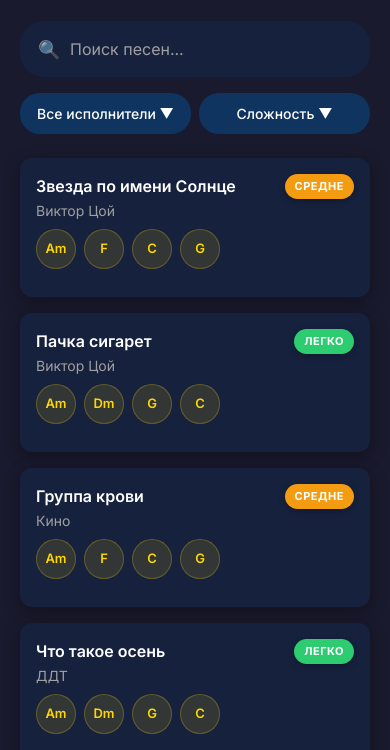
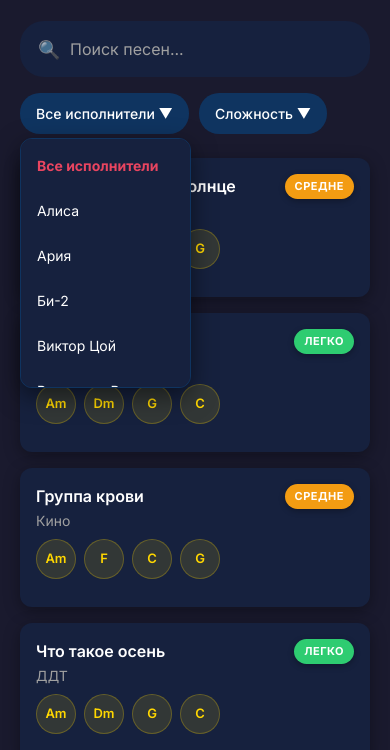
Before and after one commit to BlackVlex/guitarapp, a website built with Vite: page index.html in a window 390 px wide. Both pictures are taken after a click on the button "Все исполнители ▼". Shown: the part 94-844 px from the top of the page. Built offline with nearby package versions, Linux system fonts and the light colour scheme.

Commit message:
Фильтры добавили

```diff
--- a/index.html
+++ b/index.html
@@ -21,9 +21,15 @@
       <input type="text" class="search-input" placeholder="Поиск песен..." />
       <span class="search-icon">🔍</span>
     </div>
-    <div class="filters">
-      <button class="filter-btn">Все исполнители ▼</button>
-      <button class="filter-btn">Сложность ▼</button>
+        <div class="filters">
+      <div class="filter-wrapper">
+        <button class="filter-btn" id="btn-artist">Все исполнители ▼</button>
+        <div id="list-artist" class="filter-list hidden"></div>
+      </div>
+      <div class="filter-wrapper">
+        <button class="filter-btn" id="btn-diff">Сложность ▼</button>
+        <div id="list-diff" class="filter-list hidden"></div>
+      </div>
     </div>
     <main class="song-list">
   <article class="song-card" data-id="tsoy_sun"><div class="song-header"><h2 class="song-title">Звезда по имени Солнце</h2><p class="song-artist">Виктор Цой</p></div><div class="chord-tags"><span class="tag chord">Am</span><span class="tag chord">F</span><span class="tag chord">C</span><span class="tag chord">G</span></div><span class="badge badge-medium">Средне</span></article>
--- a/main.js
+++ b/main.js
@@ -1,22 +1,22 @@
-// 🎸 RusChords — FULL: Catalog + Chords + Metronome + Tuner + Expanded DB
+// 🎸 RusChords — FULL: Filters + Search + DB Expanded
 
-// ================= БАЗА ДАННЫХ (15 ПЕСЕН) =================
+// ================= БАЗА ДАННЫХ (С ПОЛЕМ DIFFICULTY) =================
 const songsDB = {
-  tsoy_sun: { title: "Звезда по имени Солнце", artist: "Виктор Цой", baseKey: "Am", chords: `Am              F\nВ нашем городе дожди...\n\nC               G\nИ не нужны нам небеса...`, hasBarre: true },
-  tsoy_pack: { title: "Пачка сигарет", artist: "Виктор Цой", baseKey: "Am", chords: `Am              Dm\nЯ сижу и смотрю в чужое небо...\n\nG               C\nИ мне нравится, когда кто-то рядом...`, hasBarre: false },
-  kino: { title: "Группа крови", artist: "Кино", baseKey: "Am", chords: `Am              F\nГруппа крови — на рукаве...\n\nC               G\nМой порядковый номер — на рукаве...`, hasBarre: true },
-  ddt: { title: "Что такое осень", artist: "ДДТ", baseKey: "Am", chords: `Am              Dm\nЧто такое осень — это небо...\n\nG               C\nПлачущее небо под ногами...`, hasBarre: false },
-  nautilus: { title: "Я хочу быть с тобой", artist: "Наутилус Помпилиус", baseKey: "Am", chords: `Am              G\nЯ хочу быть с тобой...\n\nC               F\nЯ хочу быть с тобой...`, hasBarre: true },
-  alisa: { title: "Последний герой", artist: "Алиса", baseKey: "Em", chords: `Em              Am\nКто не спрятался, я не виноват...\n\nD               G\nПоследний герой уходит в закат...`, hasBarre: false },
-  splin: { title: "Выхода нет", artist: "Сплин", baseKey: "Am", chords: `Am              F\nВыхода нет, выхода нет...\n\nC               G\nВыхода нет, выхода нет...`, hasBarre: true },
-  zemfira: { title: "Искала", artist: "Земфира", baseKey: "Am", chords: `Am              F\nИскала тебя, как потерянную вещь...\n\nC               G\nИскала тебя, как потерянную вещь...`, hasBarre: false },
-  bi2: { title: "Полковнику никто не пишет", artist: "Би-2", baseKey: "Am", chords: `Am              F\nМой полковник, никто не пишет...\n\nC               G\nМой полковник, никто не ждёт...`, hasBarre: true },
-  kis: { title: "Кукла колдуна", artist: "Король и Шут", baseKey: "Am", chords: `Am              G\nВ доме с привидениями я живу...\n\nC               F\nВ доме с привидениями я живу...`, hasBarre: true },
-  mumiy: { title: "Утекай", artist: "Мумий Тролль", baseKey: "Am", chords: `Am              F\nУтекай, утекай, утекай...\n\nC               G\nУтекай, утекай, утекай...`, hasBarre: false },
-  aria: { title: "Штиль", artist: "Ария", baseKey: "Em", chords: `Em              Am\nЯ знаю, ты ждёшь...\n\nD               G\nЯ знаю, ты веришь...`, hasBarre: false },
-  vysotsky: { title: "Конь", artist: "Владимир Высоцкий", baseKey: "Am", chords: `Am              Dm\nУводил меня отец в далёкий край...\n\nE               Am\nГде рождались кони и горел костёр...`, hasBarre: false },
-  lube: { title: "Комбат", artist: "Любэ", baseKey: "Dm", chords: `Dm              Bb\nКомбат, батя, батяня, батя...\n\nC               Dm\nЗемлянка, огонь и гармонь...`, hasBarre: false },
-  narodnaya: { title: "В лесу родилась ёлочка", artist: "Народная", baseKey: "C", chords: `C               G7\nВ лесу родилась ёлочка,\nВ лесу она росла...\n\nF               C\nЗимой и летом стройная, зелёная была.`, hasBarre: false }
+  tsoy_sun: { title: "Звезда по имени Солнце", artist: "Виктор Цой", baseKey: "Am", difficulty: "medium", chords: `Am              F\nВ нашем городе дожди...\n\nC               G\nИ не нужны нам небеса...`, hasBarre: true },
+  tsoy_pack: { title: "Пачка сигарет", artist: "Виктор Цой", baseKey: "Am", difficulty: "easy", chords: `Am              Dm\nЯ сижу и смотрю в чужое небо...\n\nG               C\nИ мне нравится, когда кто-то рядом...`, hasBarre: false },
+  kino: { title: "Группа крови", artist: "Кино", baseKey: "Am", difficulty: "medium", chords: `Am              F\nГруппа крови — на рукаве...\n\nC               G\nМой порядковый номер — на рукаве...`, hasBarre: true },
+  ddt: { title: "Что такое осень", artist: "ДДТ", baseKey: "Am", difficulty: "easy", chords: `Am              Dm\nЧто такое осень — это небо...\n\nG               C\nПлачущее небо под ногами...`, hasBarre: false },
+  nautilus: { title: "Я хочу быть с тобой", artist: "Наутилус Помпилиус", baseKey: "Am", difficulty: "medium", chords: `Am              G\nЯ хочу быть с тобой...\n\nC               F\nЯ хочу быть с тобой...`, hasBarre: true },
+  alisa: { title: "Последний герой", artist: "Алиса", baseKey: "Em", difficulty: "easy", chords: `Em              Am\nКто не спрятался, я не виноват...\n\nD               G\nПоследний герой уходит в закат...`, hasBarre: false },
+  splin: { title: "Выхода нет", artist: "Сплин", baseKey: "Am", difficulty: "medium", chords: `Am              F\nВыхода нет, выхода нет...\n\nC               G\nВыхода нет, выхода нет...`, hasBarre: true },
+  zemfira: { title: "Искала", artist: "Земфира", baseKey: "Am", difficulty: "easy", chords: `Am              F\nИскала тебя, как потерянную вещь...\n\nC               G\nИскала тебя, как потерянную вещь...`, hasBarre: false },
+  bi2: { title: "Полковнику никто не пишет", artist: "Би-2", baseKey: "Am", difficulty: "medium", chords: `Am              F\nМой полковник, никто не пишет...\n\nC               G\nМой полковник, никто не ждёт...`, hasBarre: true },
+  kis: { title: "Кукла колдуна", artist: "Король и Шут", baseKey: "Am", difficulty: "hard", chords: `Am              G\nВ доме с привидениями я живу...\n\nC               F\nВ доме с привидениями я живу...`, hasBarre: true },
+  mumiy: { title: "Утекай", artist: "Мумий Тролль", baseKey: "Am", difficulty: "easy", chords: `Am              F\nУтекай, утекай, утекай...\n\nC               G\nУтекай, утекай, утекай...`, hasBarre: false },
+  aria: { title: "Штиль", artist: "Ария", baseKey: "Em", difficulty: "medium", chords: `Em              Am\nЯ знаю, ты ждёшь...\n\nD               G\nЯ знаю, ты веришь...`, hasBarre: false },
+  vysotsky: { title: "Конь", artist: "Владимир Высоцкий", baseKey: "Am", difficulty: "hard", chords: `Am              Dm\nУводил меня отец в далёкий край...\n\nE               Am\nГде рождались кони и горел костёр...`, hasBarre: false },
+  lube: { title: "Комбат", artist: "Любэ", baseKey: "Dm", difficulty: "easy", chords: `Dm              Bb\nКомбат, батя, батяня, батя...\n\nC               Dm\nЗемлянка, огонь и гармонь...`, hasBarre: false },
+  narodnaya: { title: "В лесу родилась ёлочка", artist: "Народная", baseKey: "C", difficulty: "easy", chords: `C               G7\nВ лесу родилась ёлочка,\nВ лесу она росла...\n\nF               C\nЗимой и летом стройная, зелёная была.`, hasBarre: false }
 };
 
 const NOTES = ["C", "C#", "D", "D#", "E", "F", "F#", "G", "G#", "A", "A#", "B"];
@@ -29,7 +29,102 @@
 const searchInput = document.querySelector('.search-input');
 const songCards = document.querySelectorAll('.song-card');
 
-// ================= МЕТРОНОМ =================
+// Элементы фильтров
+const btnArtist = document.getElementById('btn-artist');
+const btnDiff = document.getElementById('btn-diff');
+const listArtist = document.getElementById('list-artist');
+const listDiff = document.getElementById('list-diff');
+
+let activeFilters = { artist: 'all', difficulty: 'all' };
+
+// ================= ИНИЦИАЛИЗАЦИЯ ФИЛЬТРОВ =================
+function initFilters() {
+  // 1. Сбор уникальных артистов
+  const artists = [...new Set(Object.values(songsDB).map(s => s.artist))].sort();
+
+  // Заполняем список артистов
+  listArtist.innerHTML = `<div class="filter-option active" data-val="all">Все исполнители</div>`;
+  artists.forEach(art => {
+    listArtist.innerHTML += `<div class="filter-option" data-val="${art}">${art}</div>`;
+  });
+
+  // Заполняем список сложности
+  listDiff.innerHTML = `
+    <div class="filter-option active" data-val="all">Любая сложность</div>
+    <div class="filter-option" data-val="easy">🟢 Легко</div>
+    <div class="filter-option" data-val="medium">🟡 Средне</div>
+    <div class="filter-option" data-val="hard">🔴 Сложно</div>
+  `;
+
+  // Обработчики кликов по опциям
+  listArtist.querySelectorAll('.filter-option').forEach(opt => {
+    opt.addEventListener('click', () => {
+      activeFilters.artist = opt.dataset.val;
+      btnArtist.textContent = opt.dataset.val === 'all' ? 'Все исполнители ▼' : opt.dataset.val + ' ▼';
+      listArtist.classList.add('hidden');
+      updateFilterStyles(listArtist, opt);
+      applyAllFilters();
+    });
+  });
+
+  listDiff.querySelectorAll('.filter-option').forEach(opt => {
+    opt.addEventListener('click', () => {
+      activeFilters.difficulty = opt.dataset.val;
+      const labels = { all: 'Сложность', easy: '🟢 Легко', medium: '🟡 Средне', hard: '🔴 Сложно' };
+      btnDiff.textContent = labels[opt.dataset.val] + ' ▼';
+      listDiff.classList.add('hidden');
+      updateFilterStyles(listDiff, opt);
+      applyAllFilters();
+    });
+  });
+
+  // Открытие/закрытие списков
+  btnArtist.addEventListener('click', (e) => { e.stopPropagation(); toggleList(listArtist, listDiff); });
+  btnDiff.addEventListener('click', (e) => { e.stopPropagation(); toggleList(listDiff, listArtist); });
+
+  // Закрытие при клике вне
+  document.addEventListener('click', () => {
+    listArtist.classList.add('hidden');
+    listDiff.classList.add('hidden');
+  });
+}
+
+function toggleList(show, hide) {
+  hide.classList.add('hidden');
+  show.classList.toggle('hidden');
+}
+
+function updateFilterStyles(list, activeOpt) {
+  list.querySelectorAll('.filter-option').forEach(o => o.classList.remove('active'));
+  activeOpt.classList.add('active');
+}
+
+function applyAllFilters() {
+  const query = searchInput.value.toLowerCase().trim();
+
+  songCards.forEach(card => {
+    const id = card.dataset.id;
+    const song = songsDB[id];
+    if (!song) return;
+
+    // 1. Поиск
+    const matchesSearch = song.title.toLowerCase().includes(query) || song.artist.toLowerCase().includes(query);
+
+    // 2. Фильтр Артиста
+    const matchesArtist = activeFilters.artist === 'all' || song.artist === activeFilters.artist;
+
+    // 3. Фильтр Сложности
+    const matchesDiff = activeFilters.difficulty === 'all' || song.difficulty === activeFilters.difficulty;
+
+    if (matchesSearch && matchesArtist && matchesDiff) {
+      card.style.display = 'block';
+    } else {
+      card.style.display = 'none';
+    }
+  });
+}
+
+// ================= МЕТРОНОМ (Без изменений) =================
 let audioCtx = null, isPlaying = false, metroInterval = null, currentBPM = 120, beatCount = 0, beatsPerBar = 4;
 const metroBack = document.getElementById('metro-back'), metroToggle = document.getElementById('metro-toggle');
 const bpmSlider = document.getElementById('bpm-slider'), bpmValueEl = document.getElementById('bpm-value');
@@ -72,7 +167,7 @@
 document.getElementById('bpm-plus').addEventListener('click', () => { if (currentBPM < 200) { currentBPM += 5; bpmSlider.value = currentBPM; bpmValueEl.textContent = currentBPM; if (isPlaying) { clearInterval(metroInterval); metroInterval = setInterval(metroTick, (60 / currentBPM) * 1000); } } });
 timeBtns.forEach(btn => btn.addEventListener('click', () => { timeBtns.forEach(b => b.classList.remove('active')); btn.classList.add('active'); beatsPerBar = parseInt(btn.dataset.beats); beatCount = 0; }));
 
-// ================= ТЮНЕР =================
+// ================= ТЮНЕР (Без изменений) =================
 let tunerCtx = null, tunerAnalyser = null, tunerSource = null, tunerRunning = false, tunerRAF = null;
 const tunerToggle = document.getElementById('tuner-toggle'), tunerBack = document.getElementById('tuner-back');
 const noteNameEl = document.getElementById('note-name'), freqEl = document.getElementById('frequency');
@@ -183,18 +278,16 @@
 function saveTranspose(id, step) { const d = JSON.parse(localStorage.getItem('rusChords_transpose'))||{}; d[id]=step; localStorage.setItem('rusChords_transpose', JSON.stringify(d)); }
 function updateKeyDisplay(baseNote, step) { const idx = NOTES.indexOf(baseNote); let ni = (idx + step) % NOTES.length; if (ni<0) ni+=NOTES.length; const el = document.querySelector('.current-key'); if (el) el.textContent = NOTES[ni]+'m'; }
 
-searchInput.addEventListener('input', (e) => {
-  const q = e.target.value.toLowerCase().trim();
-  songCards.forEach(card => {
-    const t = card.querySelector('.song-title').textContent.toLowerCase();
-    const a = card.querySelector('.song-artist').textContent.toLowerCase();
-    card.style.display = (t.includes(q)||a.includes(q)) ? 'block' : 'none';
-  });
-});
+// Привязка поиска к фильтрам
+searchInput.addEventListener('input', applyAllFilters);
 
+// Логотип -> Главная
 document.querySelector('.logo').addEventListener('click', () => {
   catalogScreen.classList.remove('hidden');
   [chordsScreen, metronomeScreen, tunerScreen].forEach(s => s.classList.add('hidden'));
   if (isPlaying) { isPlaying=false; metroToggle.textContent='▶ Start'; metroToggle.classList.remove('running'); clearInterval(metroInterval); }
   if (tunerRunning) { tunerRunning=false; if(tunerRAF)cancelAnimationFrame(tunerRAF); if(tunerSource)tunerSource.disconnect(); tunerToggle.textContent='▶ Старт'; tunerToggle.classList.remove('running'); }
 });
+
+// Запуск фильтров
+initFilters();
--- a/style.css
+++ b/style.css
@@ -358,3 +358,39 @@
   padding: 6px 10px;
   border-radius: 12px;
 }
+/* ================= ФИЛЬТРЫ (DROPDOWN) ================= */
+.filter-wrapper { position: relative; flex: 1; z-index: 10; }
+
+.filter-list {
+  position: absolute;
+  top: 110%; /* Чуть ниже кнопки */
+  left: 0;
+  width: 100%;
+  background: var(--bg-card);
+  border: 1px solid var(--btn-bg);
+  border-radius: 12px;
+  box-shadow: 0 8px 24px rgba(0,0,0,0.5);
+  max-height: 250px;
+  overflow-y: auto;
+  padding: 4px 0;
+  z-index: 100;
+  display: block; /* Override hidden for JS logic if needed, but we use .hidden class */
+}
+
+.filter-option {
+  padding: 12px 16px;
+  font-size: 14px;
+  color: var(--text-main);
+  cursor: pointer;
+  transition: background 0.2s;
+  white-space: nowrap;
+  overflow: hidden;
+  text-overflow: ellipsis;
+}
+
+.filter-option:hover { background: var(--btn-bg); }
+.filter-option.active { color: var(--accent); font-weight: 700; }
+
+/* Скроллбар для списка */
+.filter-list::-webkit-scrollbar { width: 4px; }
+.filter-list::-webkit-scrollbar-thumb { background: var(--btn-bg); border-radius: 4px; }
```
